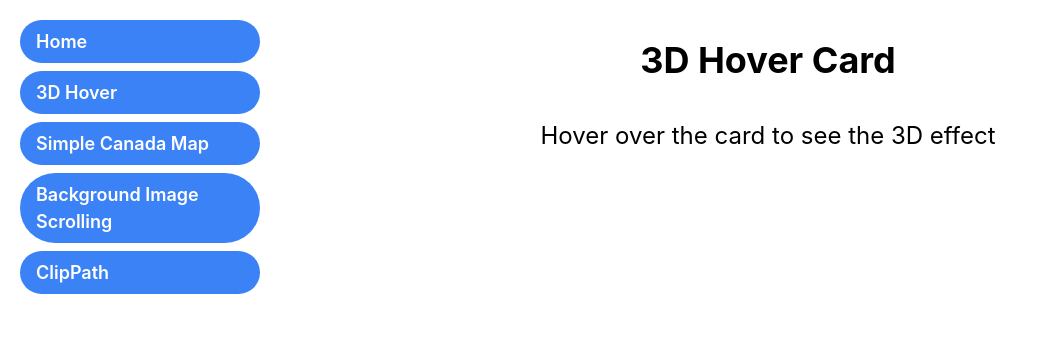
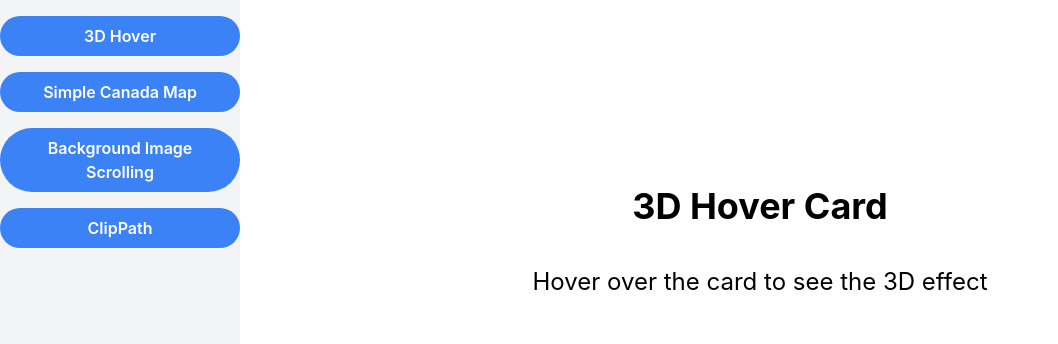
Before and after one commit to zhihao-qiu/frontend-collections, a React (Create React App) app: page / in a window 1280 px wide. Shown: the top 344 px of the page, without its empty margins (0-1058 px from the left). Built offline with nearby package versions, Linux system fonts and the light colour scheme.

Commit message:
using tailwindcss to instead css

```diff
--- a/src/App.css
+++ b/src/App.css
@@ -51,18 +51,13 @@ body {
   }
 }
 
-.sidebar {
-  width: 20%;
-  height: 100%;
-}
 
 .main-content {
   min-height: 100vh;
   display: flex;
-  justify-content: center;
+  flex-direction: column;
   align-items: center;
   width: 80%;
-  height: 100%;
   flex-grow: 1;
 }
 
--- a/src/ListPage.js
+++ b/src/ListPage.js
@@ -5,15 +5,12 @@ import { Link } from 'react-router-dom';
 function ListPage() {
 
   return (
-    <div className="list-group">
-      <ul>
-        <li className='mb-2'><Link to="/" className="inline-block bg-blue-500 hover:bg-blue-600 text-white font-semibold w-60 py-2 px-4 rounded-full">Home</Link></li>
-        <li className='mb-2'><Link to="/ThreeDHover" className="inline-block bg-blue-500 hover:bg-blue-600 text-white font-semibold w-60 py-2 px-4 rounded-full">3D Hover</Link></li>
-        <li className='mb-2'><Link to="/SimpleMap" className="inline-block bg-blue-500 hover:bg-blue-600 text-white font-semibold w-60 py-2 px-4 rounded-full">Simple Canada Map</Link></li>
-        <li className='mb-2'><Link to="/BgImgScrolling" className="inline-block bg-blue-500 hover:bg-blue-600 text-white font-semibold w-60 py-2 px-4 rounded-full">Background Image Scrolling</Link></li>
-        <li className='mb-2'><Link to="/ClipPath" className="inline-block bg-blue-500 hover:bg-blue-600 text-white font-semibold w-60 py-2 px-4 rounded-full">ClipPath</Link></li>
-      </ul>
-    </div>
+    <div className="h-screen flex flex-col items-center bg-gray-100">
+      <div className='mb-4 mt-4'><Link to="/" className="inline-block bg-blue-500 hover:bg-blue-600 text-white font-semibold w-60 py-2 px-4 rounded-full">3D Hover</Link></div>
+      <div className='mb-4'><Link to="/SimpleMap" className="inline-block bg-blue-500 hover:bg-blue-600 text-white font-semibold w-60 py-2 px-4 rounded-full">Simple Canada Map</Link></div>
+      <div className='mb-4'><Link to="/BgImgScrolling" className="inline-block bg-blue-500 hover:bg-blue-600 text-white font-semibold w-60 py-2 px-4 rounded-full">Background Image Scrolling</Link></div >
+      <div className='mb-4'><Link to="/ClipPath" className="inline-block bg-blue-500 hover:bg-blue-600 text-white font-semibold w-60 py-2 px-4 rounded-full">ClipPath</Link></div >
+    </div >
   );
 }
 
```
